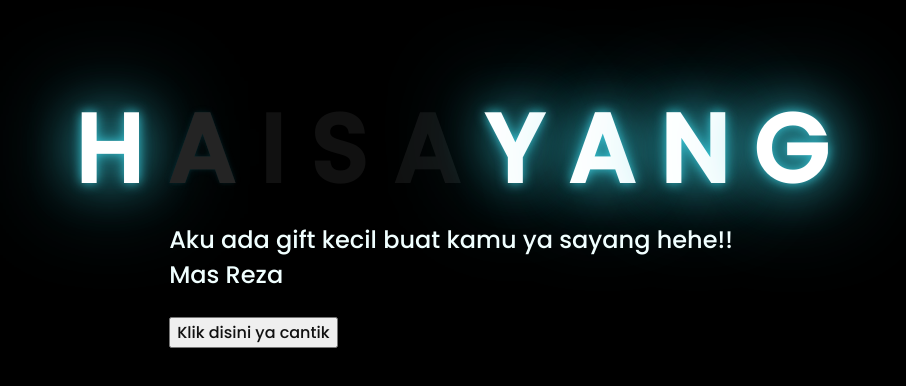
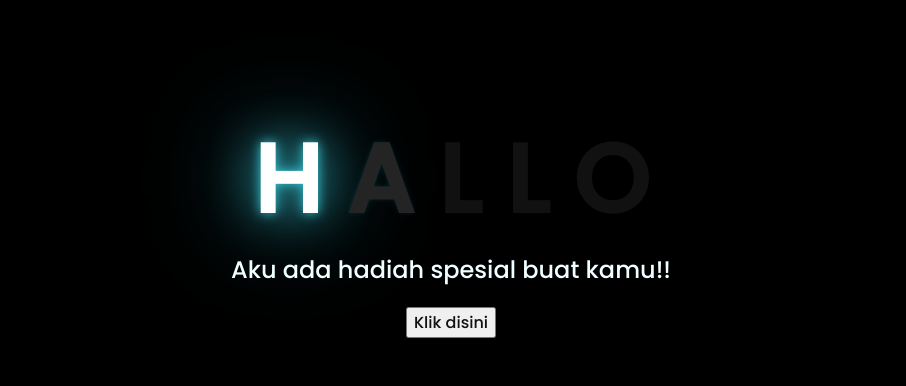
Before and after one commit to rezarafi19/rezarafi.github.io, a plain HTML site: page index.html in a window 1280 px wide. Shown: the part 186-572 px from the top of the page, without its empty margins (197-1103 px from the left). Drawn offline with Linux system fonts and the light colour scheme.

Commit message:
Add files via upload

```diff
--- a/index.html
+++ b/index.html
@@ -13,23 +13,16 @@
     <!-- silahkan menambah kata sesuai keinginan dengan <span>text...</span -->
         <span>H</span>
         <span>A</span>
-        <span>I</span>
-        <span>S</span>
-        <span>A</span>
-        <span>Y</span>
-        <span>A</span>
-        <span>N</span>
-        <span>G</span>
-
+        <span>L</span>
+        <span>L</span>
+        <span>O</span>
     </div>
     <div class="description">
-        <span>Aku ada gift kecil buat kamu ya sayang hehe!!</span>
-    <div class="description">
-        <span>Mas Reza</span>
+        <span>Aku ada hadiah spesial buat kamu!!</span>
     </div>
     <div class="button">
         <button>
-            <a href="flower.html">Klik disini ya cantik</a>
+            <a href="flower.html">Klik disini</a>
         </button>
 
     </div>
```
